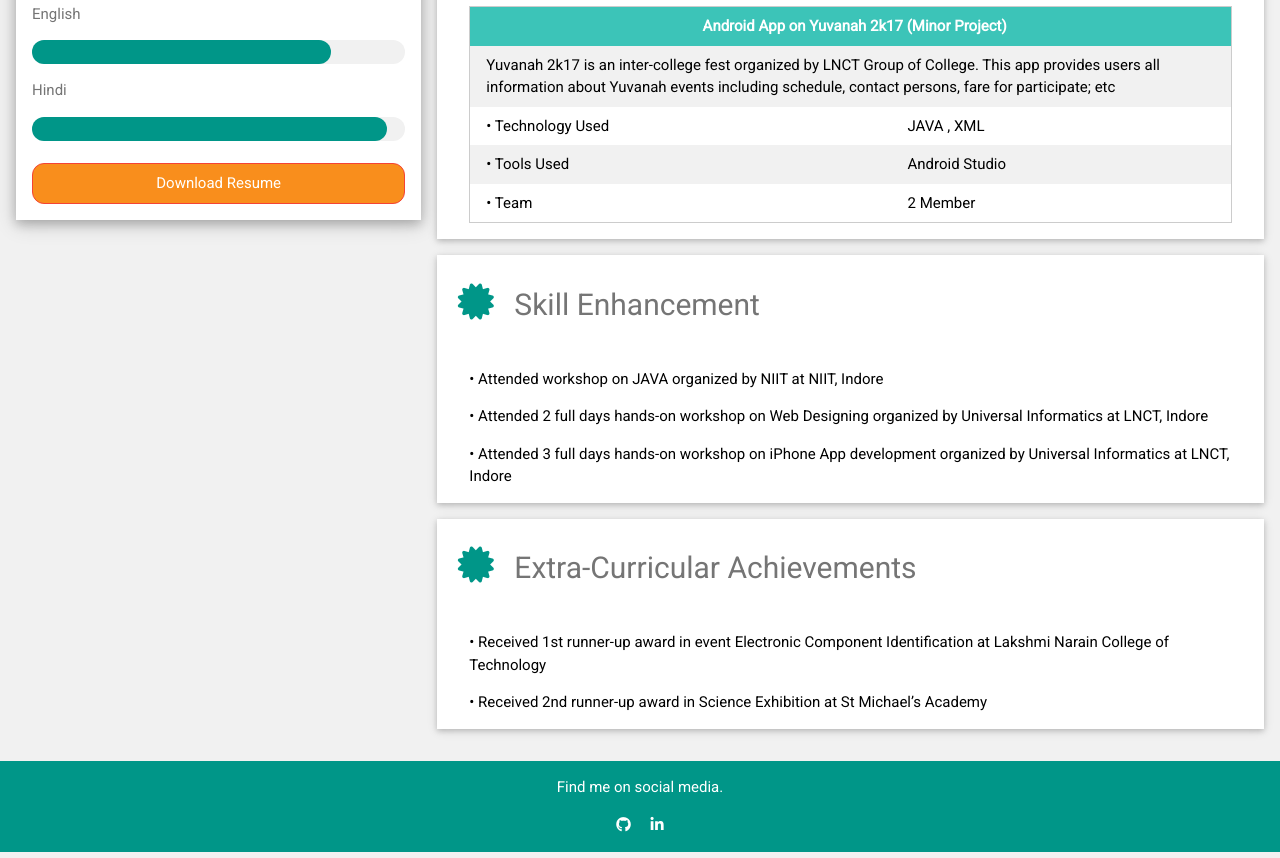
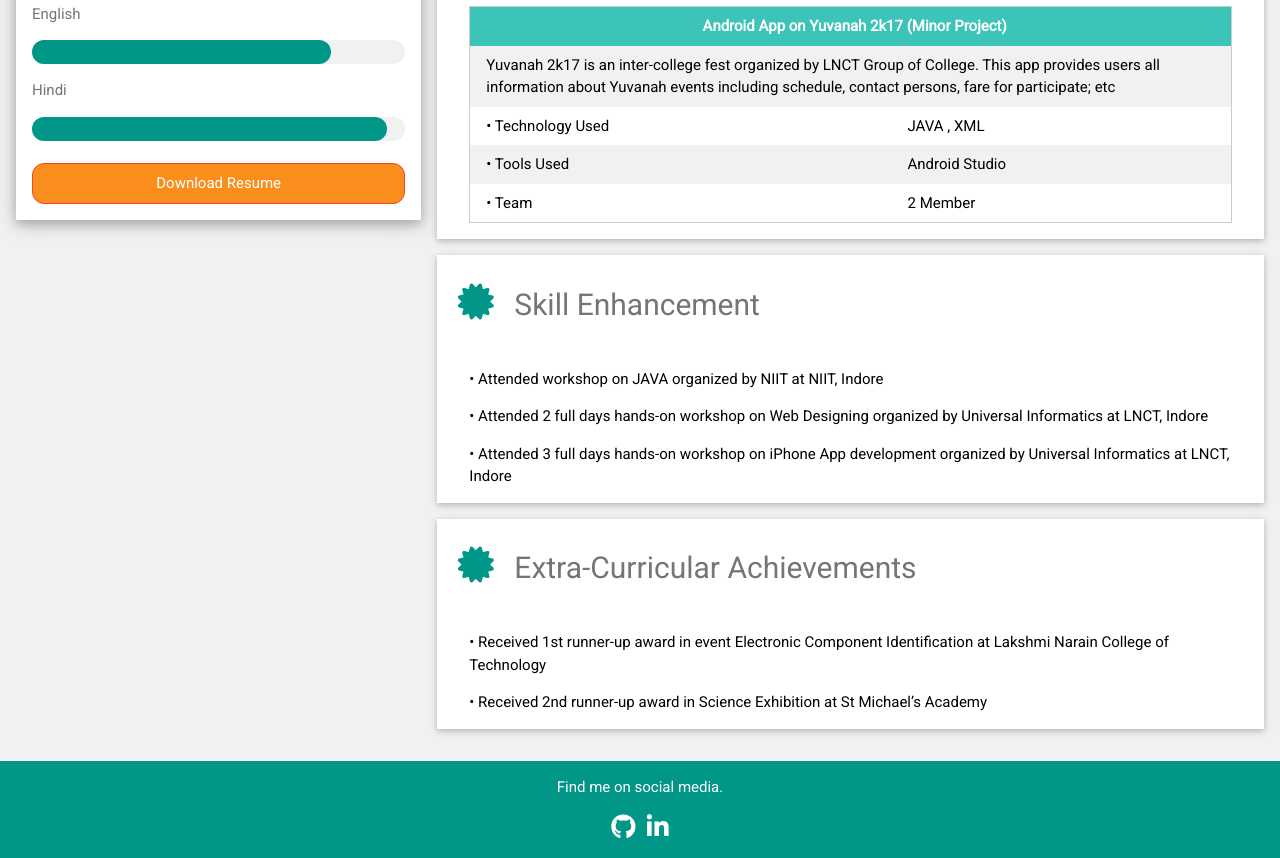
Before and after one commit to nandanraj56/nandanraj56.github.io, a plain HTML site: page index.html in a window 1280 px wide. Shown: the part 1517-2375 px from the top of the page. Drawn offline with nearby package versions, Linux system fonts and the light colour scheme.

Commit message:
0.3 Social links updated

```diff
--- a/index.html
+++ b/index.html
@@ -455,8 +455,8 @@ Bootstrap HTML &amp; CSS
 <footer class="w3-container w3-teal w3-center w3-margin-top">
   <div class="w3-margin-bottom">
       <p>Find me on social media.</p>
-      <a href="https://github.com/nandanraj56"></a><i class="fab fa-github w3-hover-opacity w3-margin-right"></i>
-      <a href="https://www.linkedin.com/in/nandanraj56/"></a><i class="fab fa-linkedin-in w3-hover-opacity"></i>
+      <a href="https://github.com/nandanraj56"><i style="font-size: 25px;" class="fab fa-github w3-hover-opacity"></i></a>&nbsp;&nbsp;
+      <a href="https://www.linkedin.com/in/nandanraj56/"><i style="font-size: 25px;" class="fab fa-linkedin-in w3-hover-opacity"></i></a>
   </div>
 
 
```
Also changed, not shown: 1 other file.
